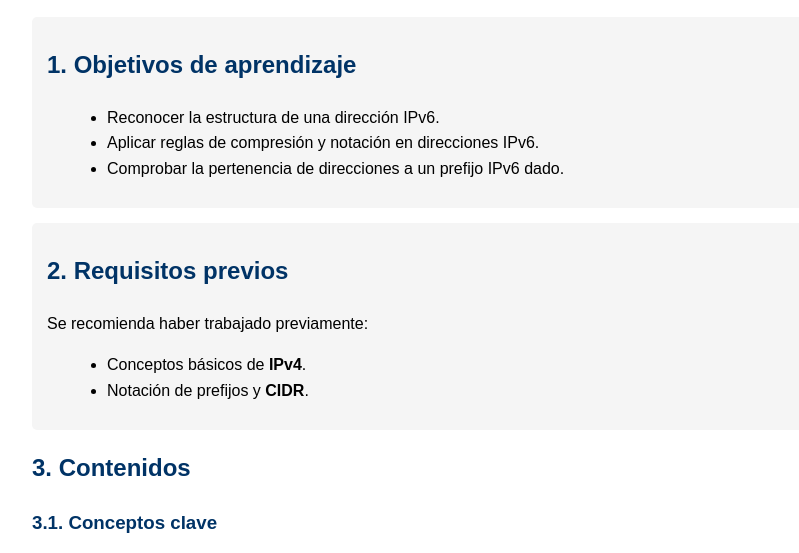
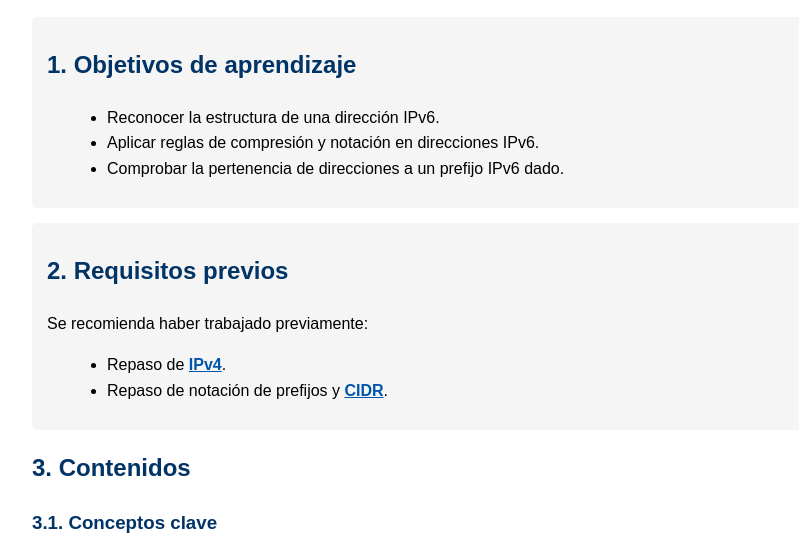
Before and after one commit to JakelinS/metadatoslom, a plain HTML site: page material/ipv6-intro/index.html in a window 1280 px wide. Shown: the part 168-721 px from the top of the page, without its empty margins (158-957 px from the left). Drawn offline with Linux system fonts and the light colour scheme.

Commit message:
Update index.html

```diff
--- a/material/ipv6-intro/index.html
+++ b/material/ipv6-intro/index.html
@@ -39,8 +39,13 @@
     <h2>2. Requisitos previos</h2>
     <p>Se recomienda haber trabajado previamente:</p>
     <ul>
-        <li>Conceptos básicos de <strong>IPv4</strong>.</li>
-        <li>Notación de prefijos y <strong>CIDR</strong>.</li>
+        <li>
+            Repaso de <a href="https://jakelins.github.io/metadatoslom/material/ipv4-repaso/"><strong>IPv4</strong></a>.
+        </li>
+        <li>
+            Repaso de notación de prefijos y
+            <a href="https://jakelins.github.io/metadatoslom/material/cidr-repaso/"><strong>CIDR</strong></a>.
+        </li>
     </ul>
 </section>
 
```
